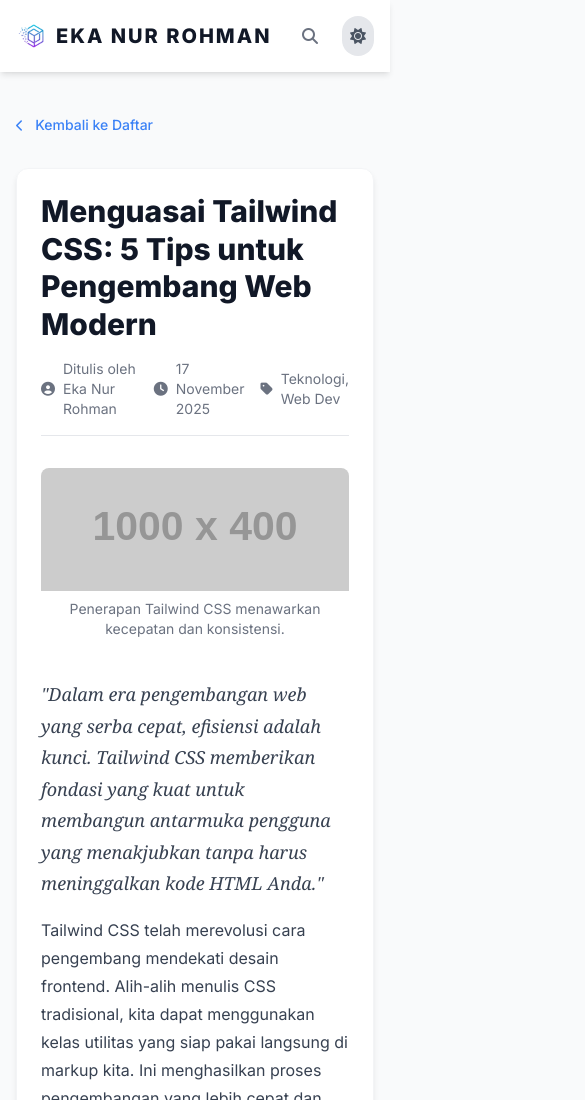
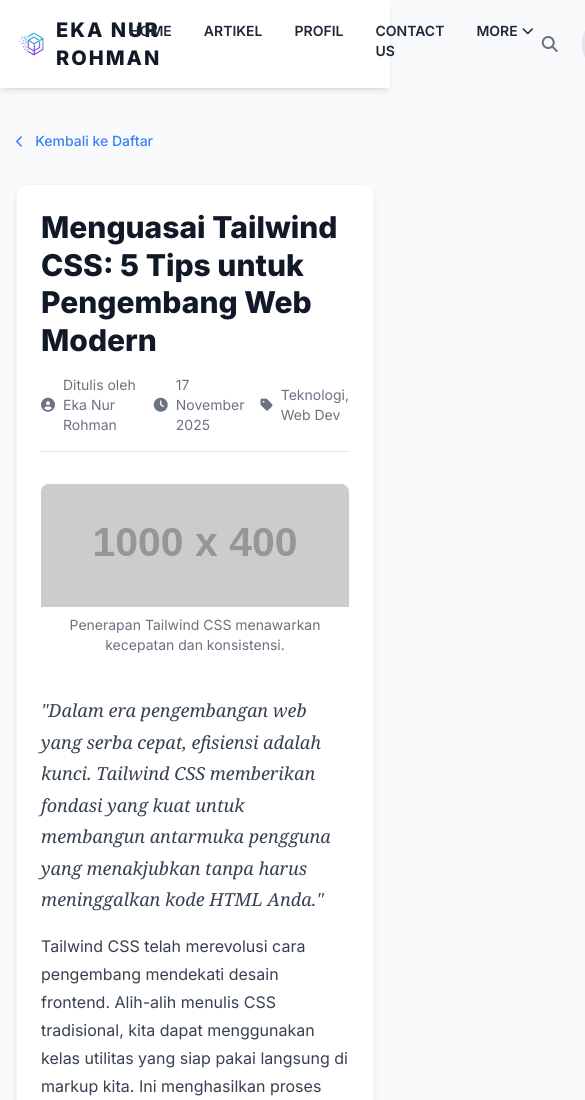
Before and after one commit to danzyx2/bug, a plain HTML site: page artikel.html in a window 390 px wide. Shown: the top 1100 px of the page, 585 px wide, since content can reach past the window. Drawn offline with nearby package versions, Linux system fonts and the light colour scheme; placeholder pictures from the web are drawn by us.

Commit message:
Add files via upload

```diff
--- a/artikel.html
+++ b/artikel.html
@@ -116,7 +116,7 @@
                     </div>
 
                     <!-- Navigasi Tengah (Ganti tautan ke index.html) -->
-                    <nav class="hidden md:flex space-x-8">
+                    <nav class="flex md:flex space-x-8">
                         <a href="beranda.html" class="nav-item text-sm font-semibold hover:text-highlight-blue border-b-2 border-transparent hover:border-highlight-blue pb-1 transition-all">HOME</a>
                         <a href="daftar.html" class="nav-item text-sm font-semibold hover:text-highlight-blue border-b-2 border-transparent hover:border-highlight-blue pb-1 transition-all">ARTIKEL</a>
                         <a href="profil.html" class="nav-item text-sm font-semibold hover:text-highlight-blue border-b-2 border-transparent hover:border-highlight-blue pb-1 transition-all">PROFIL</a>
```
Also changed, not shown: beranda.html (+1 -1 lines), daftar.html (+1 -1 lines), profil.html (+1 -1 lines).
